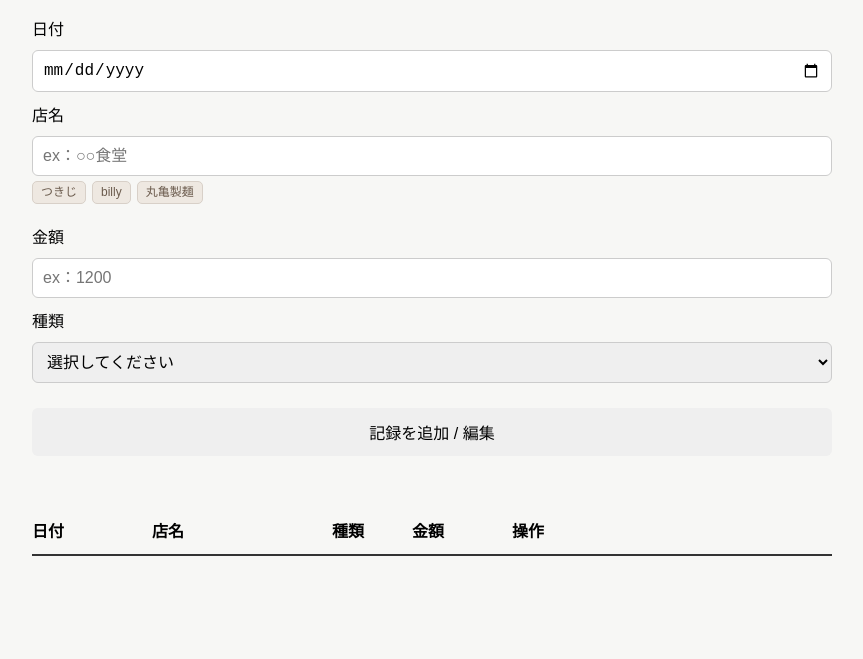
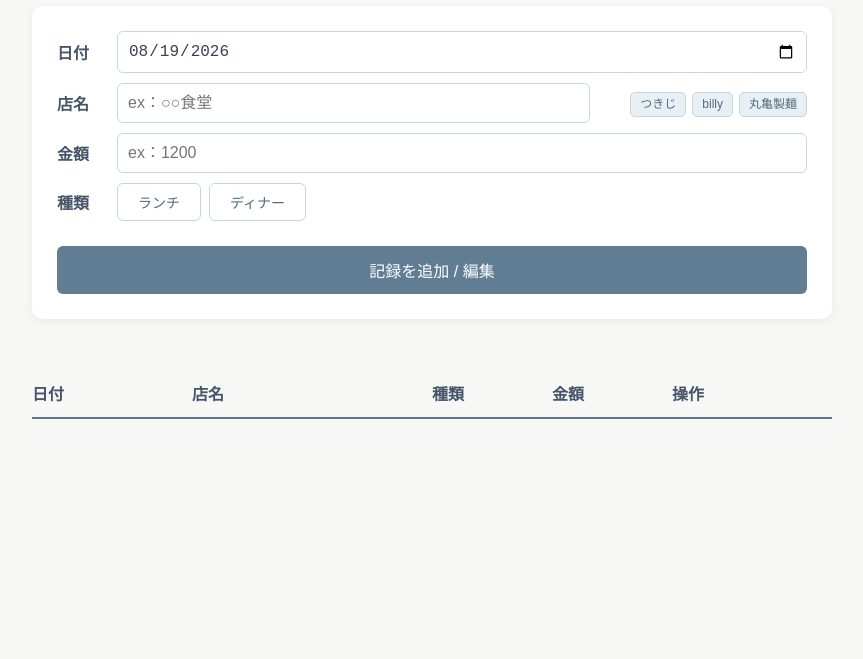
Before and after one commit to tt-huang/Food_Record, a plain HTML site: page index.html in a window 1280 px wide. Shown: the part 141-800 px from the top of the page, without its empty margins (208-1071 px from the left). Drawn offline with Linux system fonts and the light colour scheme.

Commit message:
Update CSS and layout

```diff
--- a/index.html
+++ b/index.html
@@ -10,13 +10,16 @@
     <div class="container">
       <h1>外食紀錄</h1>
       <form id="food_form">
+        <!-- 日付 -->
+        <div class="form-row">
           <label for="date">日付</label>
           <input type="date" id="date" required />
+        </div>
 
+        <!-- 店名 -->
+        <div class="form-row">
           <label for="shop">店名</label>
-
           <input type="text" id="shop" placeholder="ex：○○食堂" required />
-
           <div class="shop-buttons">
             <button type="button" class="shop-btn" data-shop="つきじ">
               つきじ
@@ -24,21 +27,40 @@
             <button type="button" class="shop-btn" data-shop="billy">
               billy
             </button>
-
             <button type="button" class="shop-btn" data-shop="丸亀製麺">
               丸亀製麺
             </button>
           </div>
+        </div>
 
+        <!-- 金額 -->
+        <div class="form-row">
           <label for="price">金額</label>
           <input type="number" id="price" placeholder="ex：1200" required />
+        </div>
 
+        <!-- 種類 -->
+        <div class="form-row">
           <label for="meal">種類</label>
-        <select id="meal" required>
+          <div class="meal-buttons">
+            <button type="button" class="meal-btn" data-meal="ランチ">
+              ランチ
+            </button>
+
+            <button type="button" class="meal-btn" data-meal="ディナー">
+              ディナー
+            </button>
+            <input type="hidden" id="meal" required />
+          </div>
+
+          <!-- <select id="meal" required>
             <option value="">選択してください</option>
             <option value="ランチ">ランチ</option>
             <option value="ディナー">ディナー</option>
-        </select>
+          </select> -->
+        </div>
+
+        <!-- button -->
         <button type="submit" class="submit-btn">記録を追加 / 編集</button>
       </form>
 
--- a/script.js
+++ b/script.js
@@ -112,3 +112,24 @@ shopButtons.forEach((button) => {
     shopInput.value = button.dataset.shop;
   });
 });
+
+//日期設定
+const dateInput = document.querySelector("#date");
+const today = new Date().toISOString().split("T")[0];
+dateInput.value = today;
+
+//午餐晚餐按鈕設定
+const mealButtons = document.querySelectorAll(".meal-btn");
+const mealInput = document.querySelector("#meal");
+
+mealButtons.forEach((button) => {
+  button.addEventListener("click", () => {
+    mealButtons.forEach((btn) => {
+      btn.classList.remove("active");
+    });
+
+    button.classList.add("active");
+
+    mealInput.value = button.dataset.meal;
+  });
+});
--- a/style.css
+++ b/style.css
@@ -6,30 +6,8 @@ body {
 h1 {
   text-align: center;
   font-size: 32px;
-  margin-bottom: 30px;
-}
-#food_form {
-  display: flex;
-  flex-direction: column;
-  gap: 10px;
-  margin-bottom: 50px;
-}
-
-#food_form input,
-#food_form select {
-  padding: 10px;
-  font-size: 16px;
-  border: 1px solid #ccc;
-  border-radius: 6px;
-}
-
-.submit-btn {
-  margin-top: 15px;
-  padding: 12px;
-  font-size: 16px;
-  border: none;
-  border-radius: 6px;
-  cursor: pointer;
+  margin-bottom: 20px;
+  color: #334155;
 }
 
 .container {
@@ -38,11 +16,98 @@ h1 {
   padding: 20px;
 }
 
+/* 表單輸入區域 */
+#food_form {
+  display: flex;
+  flex-direction: column;
+  gap: 10px;
+  margin-bottom: 50px;
+  padding: 25px;
+  background-color: #ffffff;
+  border-radius: 10px;
+  box-shadow: 0 2px 8px rgba(0, 0, 0, 0.06);
+}
+
+/* 表單每一列 */
+.form-row {
+  display: flex;
+  align-items: center;
+  gap: 10px;
+}
+
+/* 表單標題文字 */
+.form-row label {
+  width: 50px;
+  flex-shrink: 0;
+  font-weight: bold;
+  color: #475569;
+}
+
+/* 輸入框 */
+#food_form input,
+#food_form select {
+  /* border: 3px red solid; */
+  flex: 1; /* 將輸入框設為同樣大小 */
+  padding: 10px;
+  font-size: 16px;
+  border: 1px solid #cbd5e1;
+  border-radius: 6px;
+  background-color: #ffffff;
+  color: #374151;
+}
+
+#food_form input:focus,
+#food_form select:focus {
+  outline: none;
+  border-color: #7c9db5;
+  box-shadow: 0 0 0 2px rgba(124, 157, 181, 0.15);
+}
+
+/* 店名快捷按鈕 */
+.shop-buttons {
+  margin-left: 30px;
+  display: flex;
+  gap: 6px;
+  margin-top: 2px;
+}
+
+.shop-btn {
+  margin: 0;
+  padding: 4px 9px;
+  font-size: 12px;
+  line-height: 1.2;
+  border: 1px solid #c5d4df;
+  border-radius: 5px;
+  background-color: #e8f0f5;
+  color: #526b7a;
+  cursor: pointer;
+}
+
+.shop-btn:hover {
+  background-color: #d7e5ed;
+}
+
+/* 新增編輯按鈕 */
+.submit-btn {
+  margin-top: 15px;
+  padding: 12px;
+  font-size: 16px;
+  border: none;
+  border-radius: 6px;
+  background-color: #607d94;
+  color: white;
+  cursor: pointer;
+}
+.submit-btn:hover {
+  background-color: #506b80;
+}
+
+/* 紀錄區域 */
 .record {
   display: flex;
   align-items: center;
   padding: 12px 0;
-  border-bottom: 1px solid #ddd;
+  border-bottom: 1px solid #dbe1e6;
 }
 
 .record-header {
@@ -50,71 +115,88 @@ h1 {
   align-items: center;
   padding: 12px 0;
   font-weight: bold;
-  border-bottom: 2px solid #333;
+  color: #475569;
+  border-bottom: 2px solid #64748b;
 }
 
 /* 清單標題 */
-.record-header span:nth-child(1) {
-  width: 120px;
+/* 清單內容 */
+.record-header span:nth-child(1),
+.record span:nth-child(1) {
+  width: 20%;
 }
 
-.record-header span:nth-child(2) {
-  width: 180px;
+.record-header span:nth-child(2),
+.record span:nth-child(2) {
+  width: 30%;
 }
 
-.record-header span:nth-child(3) {
-  width: 80px;
+.record-header span:nth-child(3),
+.record span:nth-child(3) {
+  width: 15%;
 }
 
-.record-header span:nth-child(4) {
-  width: 100px;
+.record-header span:nth-child(4),
+.record span:nth-child(4) {
+  width: 15%;
 }
 
-.record-header span:nth-child(5) {
-  width: 60px;
+.record-header span:nth-child(5),
+.record span:nth-child(5) {
+  width: 20%;
 }
 
-/* 清單內容 */
-.record span:nth-child(1) {
-  width: 120px;
-}
-
-.record span:nth-child(2) {
-  width: 180px;
-}
-
-.record span:nth-child(3) {
-  width: 80px;
-}
-
-.record span:nth-child(4) {
-  width: 100px;
-}
-
-.record span:nth-child(5) {
-  width: 100px;
-}
-
-/* 快捷按鈕設定 */
-.shop-buttons {
-  display: flex;
-  gap: 6px;
-  margin-top: -5px;
-  margin-bottom: 10px;
-}
-
-.shop-btn {
-  margin: 0;
-  padding: 3px 8px;
-  font-size: 12px;
-  line-height: 1.2;
-  border: 1px solid #d8d0c8;
+/* 編輯按鈕 */
+.edit-btn {
+  padding: 5px 10px;
+  border: 1px solid #c5d4df;
   border-radius: 5px;
-  background-color: #eee8e1;
-  color: #6b5b4d;
+  background-color: #607d94;
+  color: white;
   cursor: pointer;
 }
 
-.shop-btn:hover {
-  background-color: #e3d9cf;
+.edit-btn:hover {
+  background-color: #d7e5ed;
 }
+*/
+
+/* 刪除按鈕 */
+.delete-btn {
+  padding: 5px 10px;
+  border: 1px solid #e2c4c4;
+  border-radius: 5px;
+  background-color: #f8e8e8;
+  color: #a45c5c;
+  cursor: pointer;
+}
+
+.delete-btn:hover {
+  background-color: #f1d7d7;
+}
+
+/* 午餐晚餐按鈕 */
+.meal-buttons {
+  display: flex;
+  gap: 8px;
+}
+
+.meal-btn {
+  padding: 8px 20px;
+  border: 1px solid #c5d4df;
+  border-radius: 6px;
+  background-color: #ffffff;
+  color: #526b7a;
+  cursor: pointer;
+  font-size: 14px;
+}
+
+.meal-btn:hover {
+  background-color: #e8f0f5;
+}
+
+.meal-btn.active {
+  background-color: #607d94;
+  border-color: #607d94;
+  color: #ffffff;
+}
```
Lines whose indentation alone changed are shown as unchanged.
